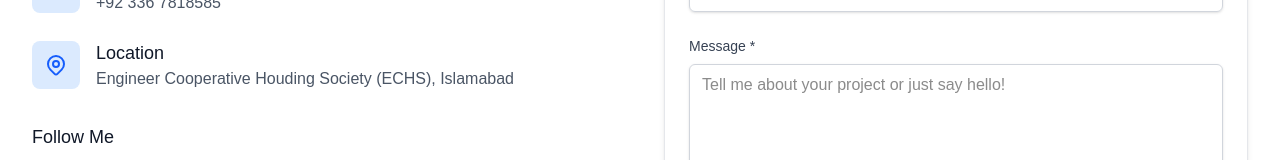
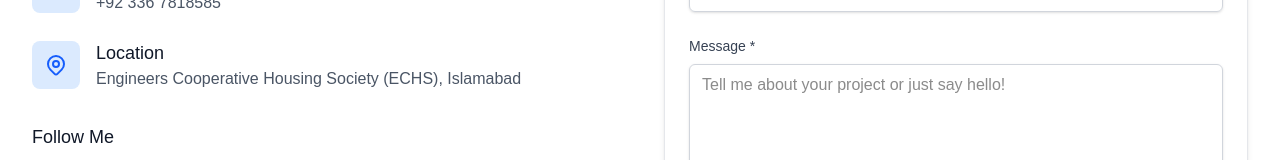
Before and after one commit to iamtayyab007/portfolio-nextjs, a Next.js app: page / in a window 1280 px wide. Shown: the part 6946-7106 px from the top of the page. Built offline with nearby package versions, Linux system fonts and the light colour scheme.

Commit message:
correcting spelling mistakes

```diff
--- a/src/components/sections/Contact.tsx
+++ b/src/components/sections/Contact.tsx
@@ -69,7 +69,7 @@ const Contact: React.FC = () => {
         </svg>
       ),
       title: 'Location',
-      value: 'Engineer Cooperative Houding Society (ECHS), Islamabad',
+      value: 'Engineers Cooperative Housing Society (ECHS), Islamabad',
       link: '#',
     },
   ];
```
